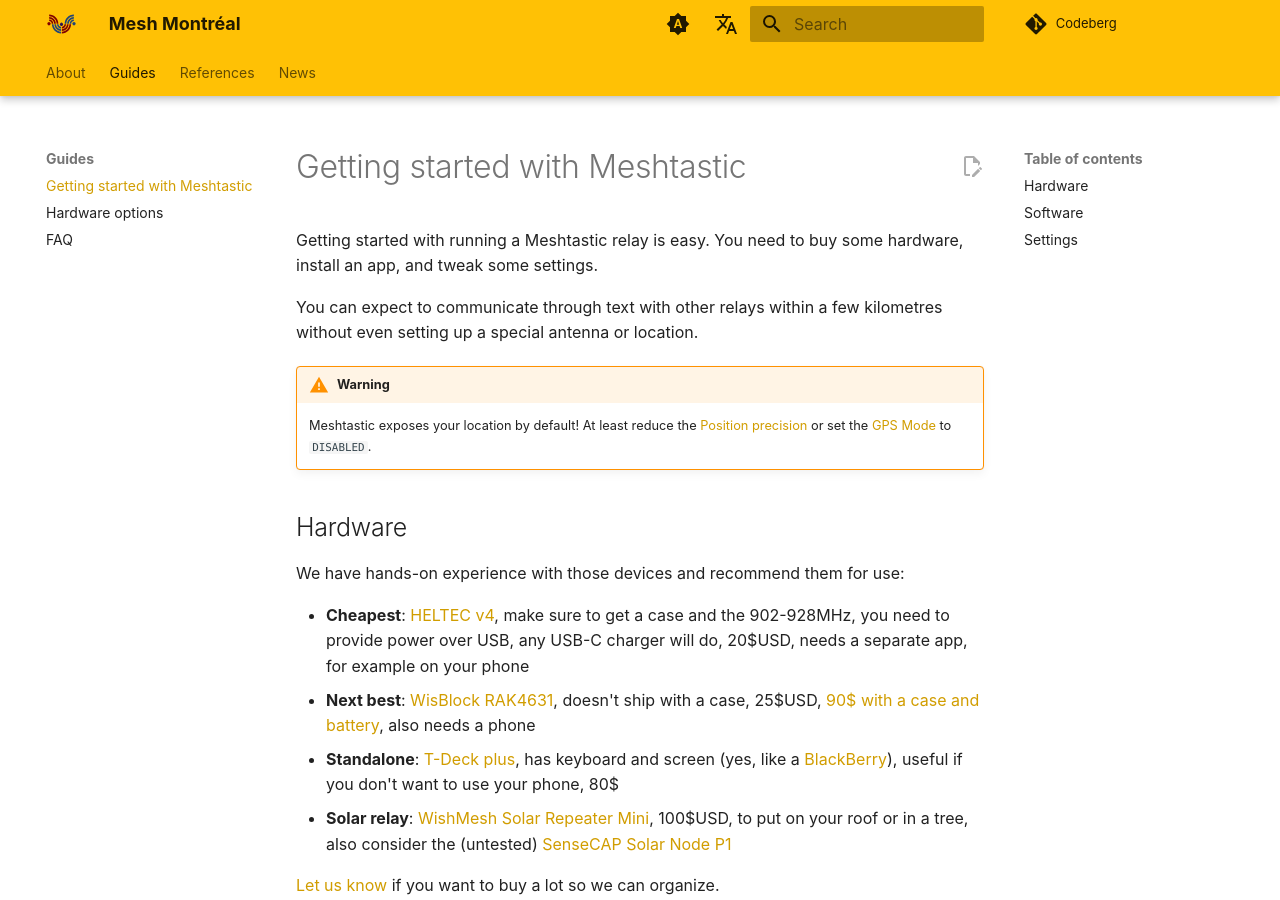
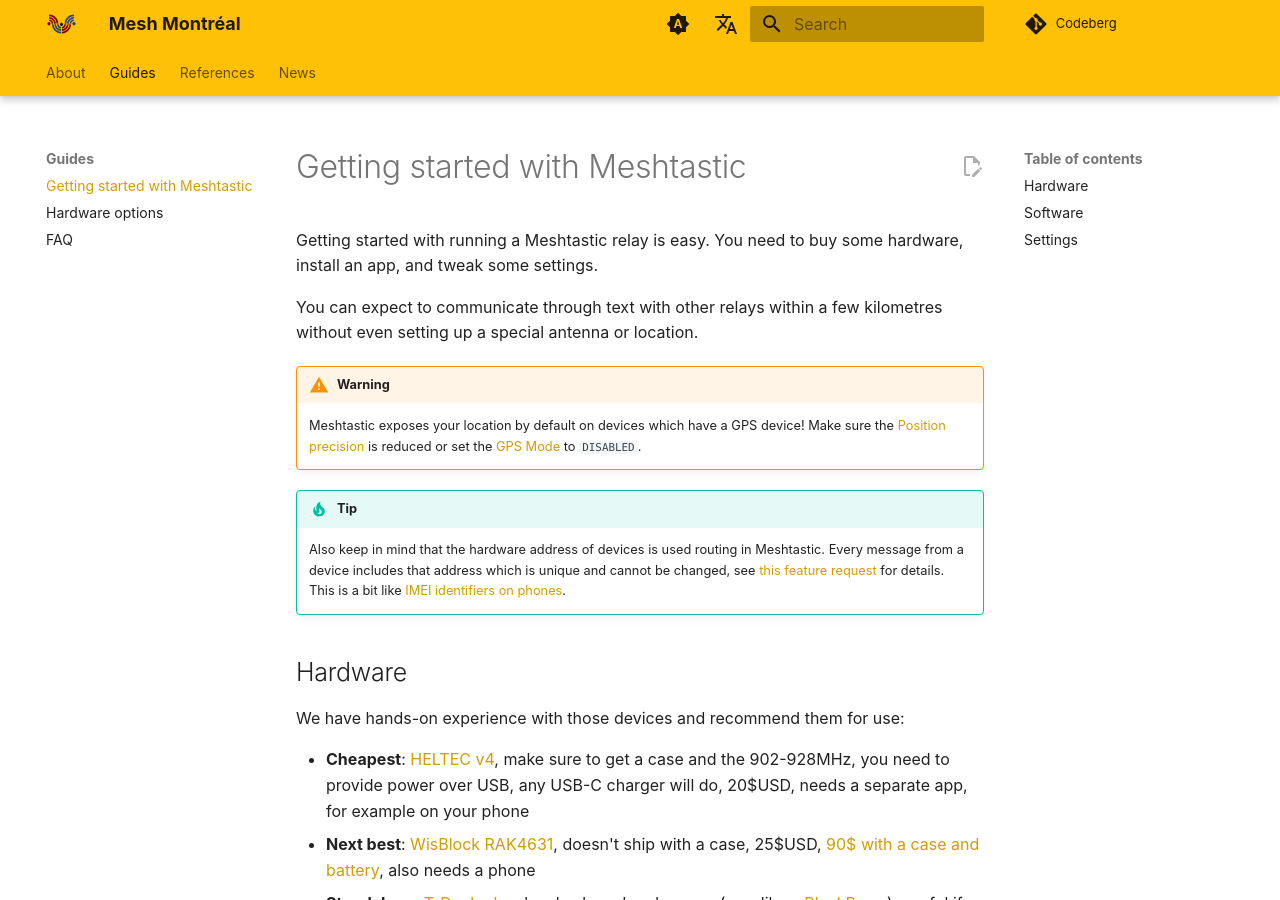
Before and after one commit to ReseauLibre/lora.reseaulibre.ca, an MkDocs documentation site: the page built from docs/guides/meshtastic.md, in a window 1280 px wide and 900 px high. Built offline with MkDocs 1.6.1 and Material for MkDocs 9.7.7, drawn with Linux system fonts in a browser that asks for light colours; plug-ins that fetch from the network failed and are left out; comment, search, counter and statistics services are not loaded.

Commit message:
clarify security issues in guide
- according to cleve, meshtastic already rounds off precision, and
  this only applies to GPS-enabled devices
- mention the node ID issue

```diff
--- a/docs/guides/meshtastic.md
+++ b/docs/guides/meshtastic.md
@@ -8,8 +8,19 @@
 
 !!! warning
 
-    Meshtastic exposes your location by default! At least reduce the
-    [Position precision][] or set the [GPS Mode][] to `DISABLED`.
+    Meshtastic exposes your location by default on devices which have
+    a GPS device! Make sure the [Position precision][] is reduced or
+    set the [GPS Mode][] to `DISABLED`.
+
+!!! tip
+
+    Also keep in mind that the hardware address of devices is used
+    routing in Meshtastic. Every message from a device includes that
+    address which is unique and cannot be changed, see [this feature
+    request][] for details. This is a bit like [IMEI identifiers on phones][].
+
+[this feature request]: https://github.com/meshtastic/firmware/discussions/5007
+[IMEI identifiers on phones]: https://en.wikipedia.org/wiki/International_Mobile_Equipment_Identity
 
 ## Hardware
 
```
